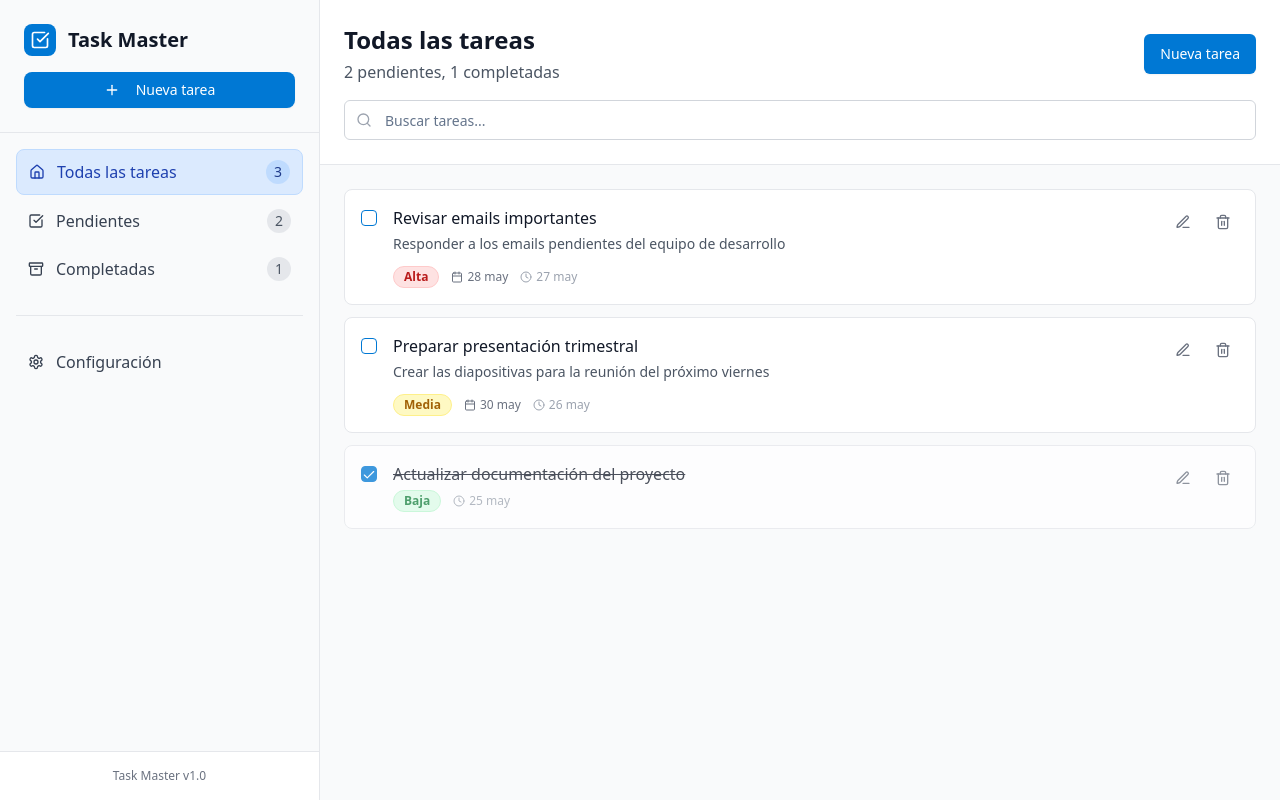
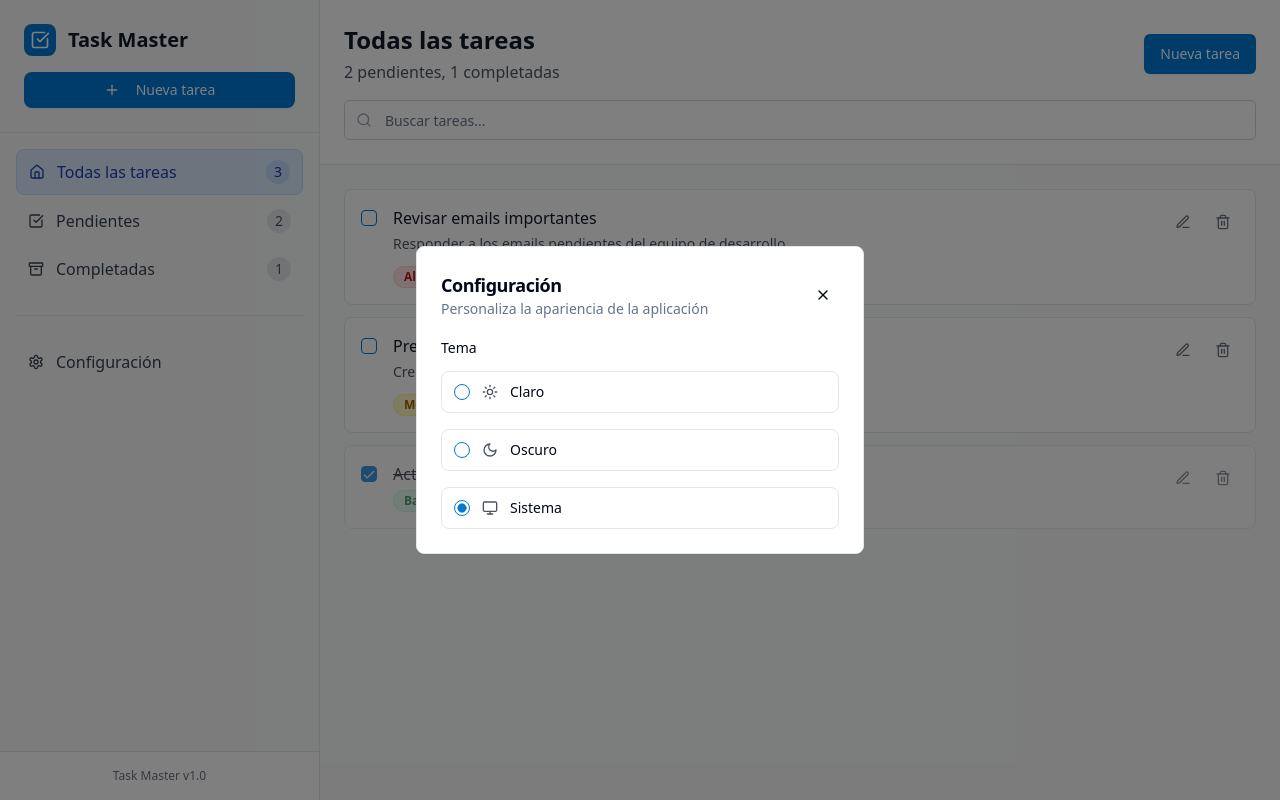
Before and after one commit to saviel-dev/Gestor-de-tareas-Master, a React (Vite) app: page / in a window 1280 px wide. Both pictures are taken after a click on the button "Configuración". Built offline with nearby package versions, Linux system fonts and the light colour scheme.

Commit message:
Add theme selection to configuration
Implement light/dark theme selection within the configuration section.

```diff
--- /dev/null
+++ b/src/components/Settings.tsx
@@ -0,0 +1,73 @@
+
+import { X, Monitor, Moon, Sun } from "lucide-react";
+import { Button } from "@/components/ui/button";
+import { Card, CardContent, CardDescription, CardHeader, CardTitle } from "@/components/ui/card";
+import { Label } from "@/components/ui/label";
+import { RadioGroup, RadioGroupItem } from "@/components/ui/radio-group";
+import { useTheme } from "@/hooks/use-theme";
+
+interface SettingsProps {
+  isOpen: boolean;
+  onClose: () => void;
+}
+
+export function Settings({ isOpen, onClose }: SettingsProps) {
+  const { theme, setTheme } = useTheme();
+
+  if (!isOpen) return null;
+
+  return (
+    <div className="fixed inset-0 z-50 bg-black/50 flex items-center justify-center">
+      <Card className="w-full max-w-md mx-4">
+        <CardHeader className="flex flex-row items-center justify-between space-y-0 pb-4">
+          <div>
+            <CardTitle className="text-lg font-semibold">Configuración</CardTitle>
+            <CardDescription>
+              Personaliza la apariencia de la aplicación
+            </CardDescription>
+          </div>
+          <Button
+            variant="ghost"
+            size="icon"
+            onClick={onClose}
+            className="h-8 w-8"
+          >
+            <X className="h-4 w-4" />
+          </Button>
+        </CardHeader>
+        <CardContent className="space-y-6">
+          <div className="space-y-3">
+            <Label className="text-sm font-medium">Tema</Label>
+            <RadioGroup
+              value={theme}
+              onValueChange={setTheme}
+              className="space-y-2"
+            >
+              <div className="flex items-center space-x-3 p-3 rounded-lg border hover:bg-ms-gray-50 dark:hover:bg-ms-gray-800 transition-colors">
+                <RadioGroupItem value="light" id="light" />
+                <Sun className="h-4 w-4 text-ms-gray-600" />
+                <Label htmlFor="light" className="flex-1 cursor-pointer">
+                  Claro
+                </Label>
+              </div>
+              <div className="flex items-center space-x-3 p-3 rounded-lg border hover:bg-ms-gray-50 dark:hover:bg-ms-gray-800 transition-colors">
+                <RadioGroupItem value="dark" id="dark" />
+                <Moon className="h-4 w-4 text-ms-gray-600" />
+                <Label htmlFor="dark" className="flex-1 cursor-pointer">
+                  Oscuro
+                </Label>
+              </div>
+              <div className="flex items-center space-x-3 p-3 rounded-lg border hover:bg-ms-gray-50 dark:hover:bg-ms-gray-800 transition-colors">
+                <RadioGroupItem value="system" id="system" />
+                <Monitor className="h-4 w-4 text-ms-gray-600" />
+                <Label htmlFor="system" className="flex-1 cursor-pointer">
+                  Sistema
+                </Label>
+              </div>
+            </RadioGroup>
+          </div>
+        </CardContent>
+      </Card>
+    </div>
+  );
+}
--- a/src/components/TaskManager.tsx
+++ b/src/components/TaskManager.tsx
@@ -7,6 +7,7 @@ import { TaskSidebar } from "./TaskSidebar";
 import { TaskList, Task } from "./TaskList";
 import { TaskForm } from "./TaskForm";
 import { toast } from "@/hooks/use-toast";
+import { ThemeProvider } from "@/hooks/use-theme";
 
 export function TaskManager() {
   const [tasks, setTasks] = useState<Task[]>([]);
@@ -136,7 +137,8 @@ export function TaskManager() {
   };
 
   return (
-    <div className="flex h-screen bg-ms-gray-50">
+    <ThemeProvider defaultTheme="system" storageKey="task-manager-theme">
+      <div className="flex h-screen bg-ms-gray-50 dark:bg-ms-gray-900">
         <TaskSidebar
           activeFilter={activeFilter}
           onFilterChange={setActiveFilter}
@@ -145,15 +147,15 @@ export function TaskManager() {
 
         <div className="flex-1 flex flex-col">
           {/* Header */}
-        <div className="bg-white border-b border-ms-gray-200 p-6">
+          <div className="bg-white dark:bg-ms-gray-800 border-b border-ms-gray-200 dark:border-ms-gray-700 p-6">
             <div className="flex items-center justify-between mb-4">
               <div>
-              <h1 className="text-2xl font-semibold text-ms-gray-900">
+                <h1 className="text-2xl font-semibold text-ms-gray-900 dark:text-ms-gray-100">
                   {activeFilter === 'all' && 'Todas las tareas'}
                   {activeFilter === 'pending' && 'Tareas pendientes'}
                   {activeFilter === 'completed' && 'Tareas completadas'}
                 </h1>
-              <p className="text-ms-gray-600 mt-1">
+                <p className="text-ms-gray-600 dark:text-ms-gray-400 mt-1">
                   {taskStats.pending} pendientes, {taskStats.completed} completadas
                 </p>
               </div>
@@ -172,7 +174,7 @@ export function TaskManager() {
                 placeholder="Buscar tareas..."
                 value={searchQuery}
                 onChange={(e) => setSearchQuery(e.target.value)}
-              className="pl-10 border-ms-gray-300 focus:border-ms-blue-500 focus:ring-ms-blue-500"
+                className="pl-10 border-ms-gray-300 focus:border-ms-blue-500 focus:ring-ms-blue-500 dark:border-ms-gray-600 dark:bg-ms-gray-700 dark:text-ms-gray-100"
               />
             </div>
           </div>
@@ -195,5 +197,6 @@ export function TaskManager() {
           editingTask={editingTask}
         />
       </div>
+    </ThemeProvider>
   );
 }
--- a/src/components/TaskSidebar.tsx
+++ b/src/components/TaskSidebar.tsx
@@ -2,6 +2,8 @@
 import { Home, CheckSquare, Calendar, Archive, Settings, Plus } from "lucide-react";
 import { Button } from "@/components/ui/button";
 import { Separator } from "@/components/ui/separator";
+import { useState } from "react";
+import { Settings as SettingsModal } from "./Settings";
 
 interface TaskSidebarProps {
   activeFilter: string;
@@ -14,6 +16,8 @@ interface TaskSidebarProps {
 }
 
 export function TaskSidebar({ activeFilter, onFilterChange, taskStats }: TaskSidebarProps) {
+  const [isSettingsOpen, setIsSettingsOpen] = useState(false);
+
   const menuItems = [
     { id: 'all', label: 'Todas las tareas', icon: Home, count: taskStats.total },
     { id: 'pending', label: 'Pendientes', icon: CheckSquare, count: taskStats.pending },
@@ -21,14 +25,15 @@ export function TaskSidebar({ activeFilter, onFilterChange, taskStats }: TaskSid
   ];
 
   return (
-    <div className="w-80 h-screen bg-ms-gray-50 border-r border-ms-gray-200 flex flex-col">
+    <>
+      <div className="w-80 h-screen bg-ms-gray-50 dark:bg-ms-gray-900 border-r border-ms-gray-200 dark:border-ms-gray-700 flex flex-col">
         {/* Header */}
-      <div className="p-6 border-b border-ms-gray-200">
+        <div className="p-6 border-b border-ms-gray-200 dark:border-ms-gray-700">
           <div className="flex items-center gap-3 mb-4">
             <div className="w-8 h-8 bg-ms-blue-500 rounded-lg flex items-center justify-center">
               <CheckSquare className="w-5 h-5 text-white" />
             </div>
-          <h1 className="text-xl font-semibold text-ms-gray-900">Task Master</h1>
+            <h1 className="text-xl font-semibold text-ms-gray-900 dark:text-ms-gray-100">Task Master</h1>
           </div>
           <Button
             className="w-full bg-ms-blue-500 hover:bg-ms-blue-600 text-white rounded-lg shadow-sm transition-all duration-200"
@@ -48,8 +53,8 @@ export function TaskSidebar({ activeFilter, onFilterChange, taskStats }: TaskSid
                 onClick={() => onFilterChange(item.id)}
                 className={`w-full flex items-center justify-between px-3 py-2.5 text-left rounded-lg transition-all duration-200 ${
                   activeFilter === item.id
-                  ? 'bg-ms-blue-100 text-ms-blue-700 border border-ms-blue-200'
-                  : 'text-ms-gray-700 hover:bg-ms-gray-100'
+                    ? 'bg-ms-blue-100 text-ms-blue-700 border border-ms-blue-200 dark:bg-ms-blue-900 dark:text-ms-blue-300 dark:border-ms-blue-600'
+                    : 'text-ms-gray-700 hover:bg-ms-gray-100 dark:text-ms-gray-300 dark:hover:bg-ms-gray-800'
                 }`}
               >
                 <div className="flex items-center gap-3">
@@ -58,8 +63,8 @@ export function TaskSidebar({ activeFilter, onFilterChange, taskStats }: TaskSid
                 </div>
                 <span className={`text-sm px-2 py-0.5 rounded-full ${
                   activeFilter === item.id
-                  ? 'bg-ms-blue-200 text-ms-blue-800'
-                  : 'bg-ms-gray-200 text-ms-gray-600'
+                    ? 'bg-ms-blue-200 text-ms-blue-800 dark:bg-ms-blue-800 dark:text-ms-blue-200'
+                    : 'bg-ms-gray-200 text-ms-gray-600 dark:bg-ms-gray-700 dark:text-ms-gray-400'
                 }`}>
                   {item.count}
                 </span>
@@ -67,21 +72,30 @@ export function TaskSidebar({ activeFilter, onFilterChange, taskStats }: TaskSid
             ))}
           </nav>
 
-        <Separator className="my-6 bg-ms-gray-200" />
+          <Separator className="my-6 bg-ms-gray-200 dark:bg-ms-gray-700" />
 
           {/* Settings */}
-        <button className="w-full flex items-center gap-3 px-3 py-2.5 text-left rounded-lg text-ms-gray-700 hover:bg-ms-gray-100 transition-all duration-200">
+          <button
+            onClick={() => setIsSettingsOpen(true)}
+            className="w-full flex items-center gap-3 px-3 py-2.5 text-left rounded-lg text-ms-gray-700 hover:bg-ms-gray-100 dark:text-ms-gray-300 dark:hover:bg-ms-gray-800 transition-all duration-200"
+          >
             <Settings className="w-4 h-4" />
             <span className="font-medium">Configuración</span>
           </button>
         </div>
 
         {/* Footer */}
-      <div className="p-4 border-t border-ms-gray-200 bg-white">
-        <div className="text-xs text-ms-gray-500 text-center">
+        <div className="p-4 border-t border-ms-gray-200 dark:border-ms-gray-700 bg-white dark:bg-ms-gray-800">
+          <div className="text-xs text-ms-gray-500 dark:text-ms-gray-400 text-center">
             Task Master v1.0
           </div>
         </div>
       </div>
+
+      <SettingsModal
+        isOpen={isSettingsOpen}
+        onClose={() => setIsSettingsOpen(false)}
+      />
+    </>
   );
 }
--- /dev/null
+++ b/src/hooks/use-theme.tsx
@@ -0,0 +1,74 @@
+
+import { createContext, useContext, useEffect, useState } from "react"
+
+type Theme = "dark" | "light" | "system"
+
+type ThemeProviderProps = {
+  children: React.ReactNode
+  defaultTheme?: Theme
+  storageKey?: string
+}
+
+type ThemeProviderState = {
+  theme: Theme
+  setTheme: (theme: Theme) => void
+}
+
+const initialState: ThemeProviderState = {
+  theme: "system",
+  setTheme: () => null,
+}
+
+const ThemeProviderContext = createContext<ThemeProviderState>(initialState)
+
+export function ThemeProvider({
+  children,
+  defaultTheme = "system",
+  storageKey = "vite-ui-theme",
+  ...props
+}: ThemeProviderProps) {
+  const [theme, setTheme] = useState<Theme>(
+    () => (localStorage.getItem(storageKey) as Theme) || defaultTheme
+  )
+
+  useEffect(() => {
+    const root = window.document.documentElement
+
+    root.classList.remove("light", "dark")
+
+    if (theme === "system") {
+      const systemTheme = window.matchMedia("(prefers-color-scheme: dark)")
+        .matches
+        ? "dark"
+        : "light"
+
+      root.classList.add(systemTheme)
+      return
+    }
+
+    root.classList.add(theme)
+  }, [theme])
+
+  const value = {
+    theme,
+    setTheme: (theme: Theme) => {
+      localStorage.setItem(storageKey, theme)
+      setTheme(theme)
+    },
+  }
+
+  return (
+    <ThemeProviderContext.Provider {...props} value={value}>
+      {children}
+    </ThemeProviderContext.Provider>
+  )
+}
+
+export const useTheme = () => {
+  const context = useContext(ThemeProviderContext)
+
+  if (context === undefined)
+    throw new Error("useTheme must be used within a ThemeProvider")
+
+  return context
+}
```
Lines whose indentation alone changed are shown as unchanged.
